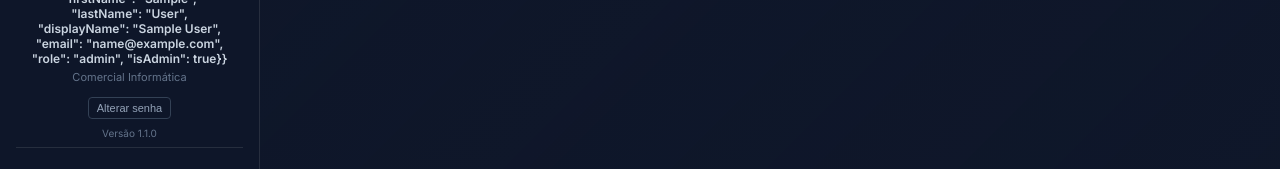
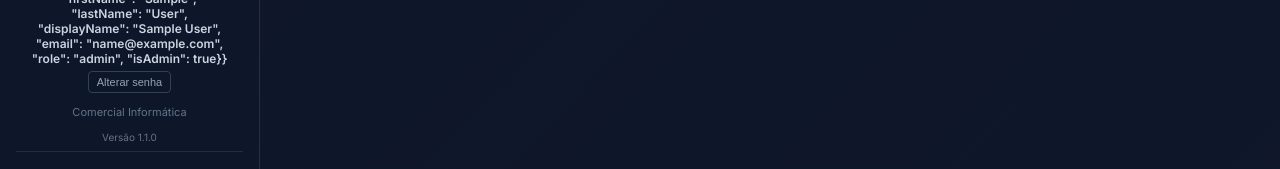
Before and after one commit to JuniorPrado-art/app-gfc-Teste_01, a Next.js app in the folder frontend/: page /dashboard in a window 1280 px wide. Shown: the part 1182-1351 px from the top of the page. Built offline with nearby package versions, Linux system fonts and the light colour scheme; no server answers; sample sign-in values are in the browser's storage.

Commit message:
fix: corrige ordem do botao alterar senha e loop de envio de email

```diff
--- a/frontend/src/app/dashboard/layout.tsx
+++ b/frontend/src/app/dashboard/layout.tsx
@@ -160,6 +160,18 @@ export default function DashboardLayout({
         <div style={{ marginTop: 'auto', padding: '12px 12px 0 12px', textAlign: 'center', color: '#cbd5e1', fontSize: '12px', fontWeight: 600 }}>
           Olá, {user}
         </div>
+
+        <div style={{ textAlign: 'center', marginTop: '4px', marginBottom: '8px' }}>
+          <button
+            onClick={() => window.location.href = '/dashboard/alterar-senha'}
+            style={{ background: 'transparent', border: '1px solid #334155', borderRadius: '4px', padding: '4px 8px', color: '#94a3b8', fontSize: '11px', cursor: 'pointer', transition: 'background 0.2s' }}
+            onMouseOver={(e) => e.currentTarget.style.background = '#334155'}
+            onMouseOut={(e) => e.currentTarget.style.background = 'transparent'}
+          >
+            Alterar senha
+          </button>
+        </div>
+
         <a
           href="https://comercialinformatica.com/"
           target="_blank"
@@ -176,17 +188,6 @@ export default function DashboardLayout({
         >
           Comercial Informática
         </a>
-
-        <div style={{ textAlign: 'center', marginBottom: '8px' }}>
-          <button
-            onClick={() => window.location.href = '/dashboard/alterar-senha'}
-            style={{ background: 'transparent', border: '1px solid #334155', borderRadius: '4px', padding: '4px 8px', color: '#94a3b8', fontSize: '11px', cursor: 'pointer', transition: 'background 0.2s' }}
-            onMouseOver={(e) => e.currentTarget.style.background = '#334155'}
-            onMouseOut={(e) => e.currentTarget.style.background = 'transparent'}
-          >
-            Alterar senha
-          </button>
-        </div>
 
         <div style={{ textAlign: 'center', marginBottom: '8px', color: '#64748b', fontSize: '10px' }}>
           Versão {pkg.version}
```
Also changed, not shown: 1 other file (tests, documents, lock files or other folders).
